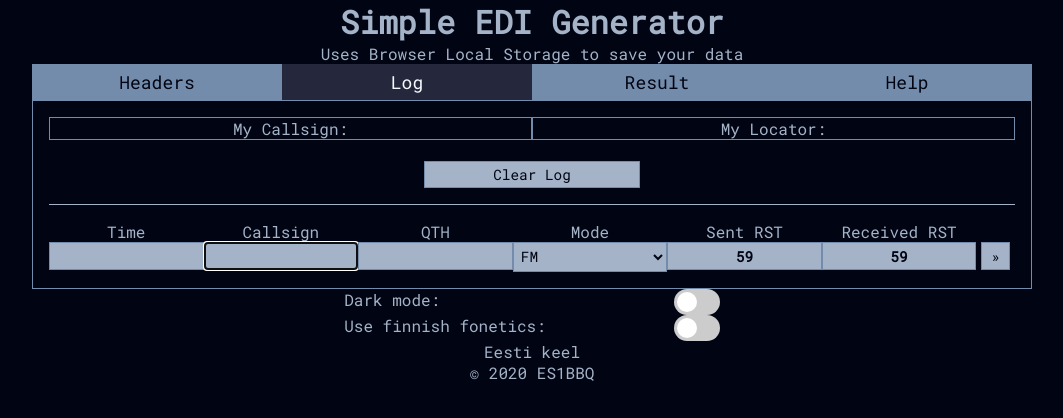
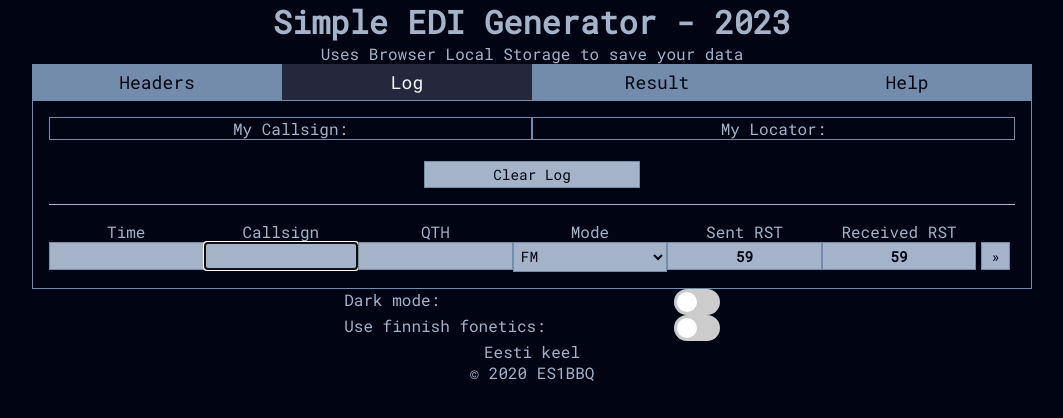
Before and after one commit to ES1BBQ/EDI, a plain HTML site: page en.html in a window 1280 px wide. Shown: the whole page, without its empty margins (108-1171 px from the left). Drawn offline with Linux system fonts and the light colour scheme.

Commit message:
add 2023

```diff
--- a/en.html
+++ b/en.html
@@ -3,7 +3,7 @@
 <head>
 
     <meta charset="utf-8">
-    <title>Simple EDI Generaator by ES1BBQ</title>
+    <title>Simple EDI Generaator - 2023 by ES1BBQ</title>
     <meta content="Generate EDI logs for ES ULL competition" name="description">
     <meta content="width=device-width, initial-scale=1" name="viewport">
 
@@ -27,7 +27,7 @@
 <body>
 
 <div class="header centered">
-    <h1>Simple EDI Generator</h1>
+    <h1>Simple EDI Generator - 2023</h1>
     Uses Browser Local Storage to save your data
 </div>
 
```
